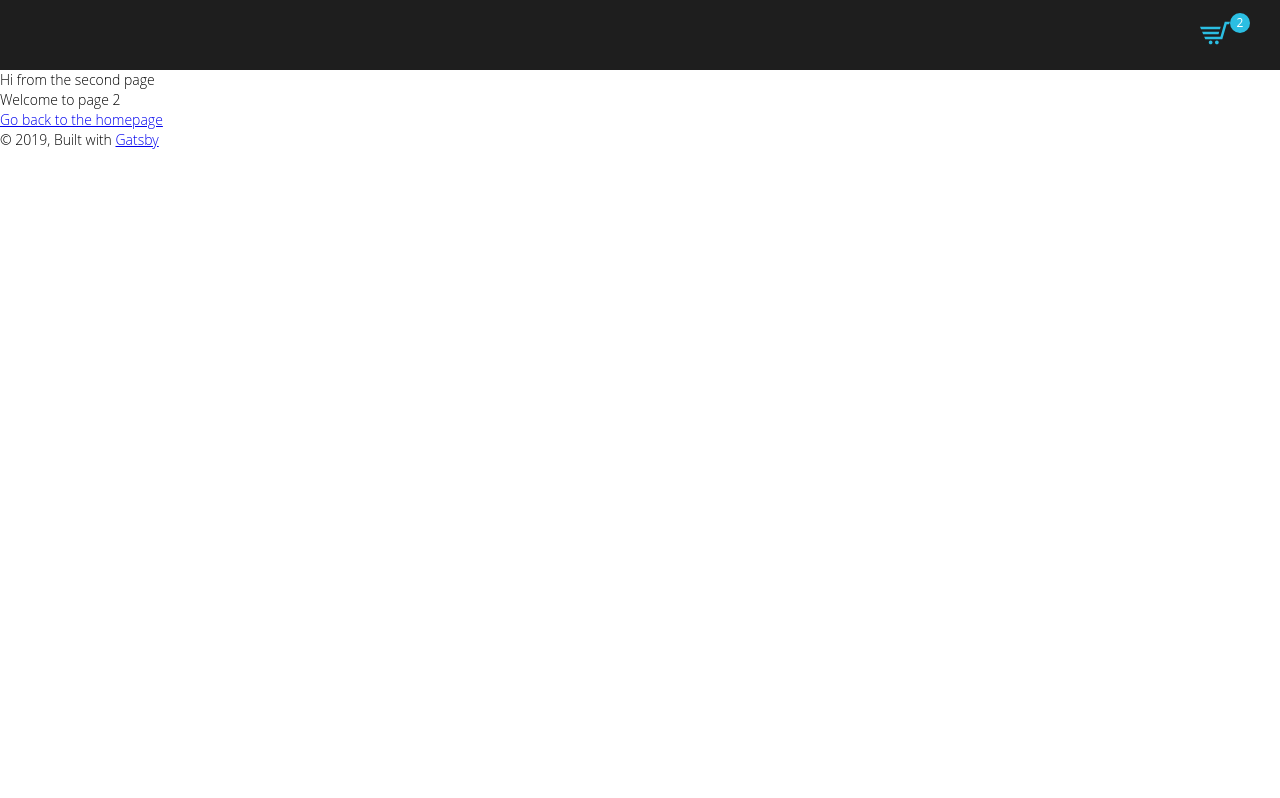
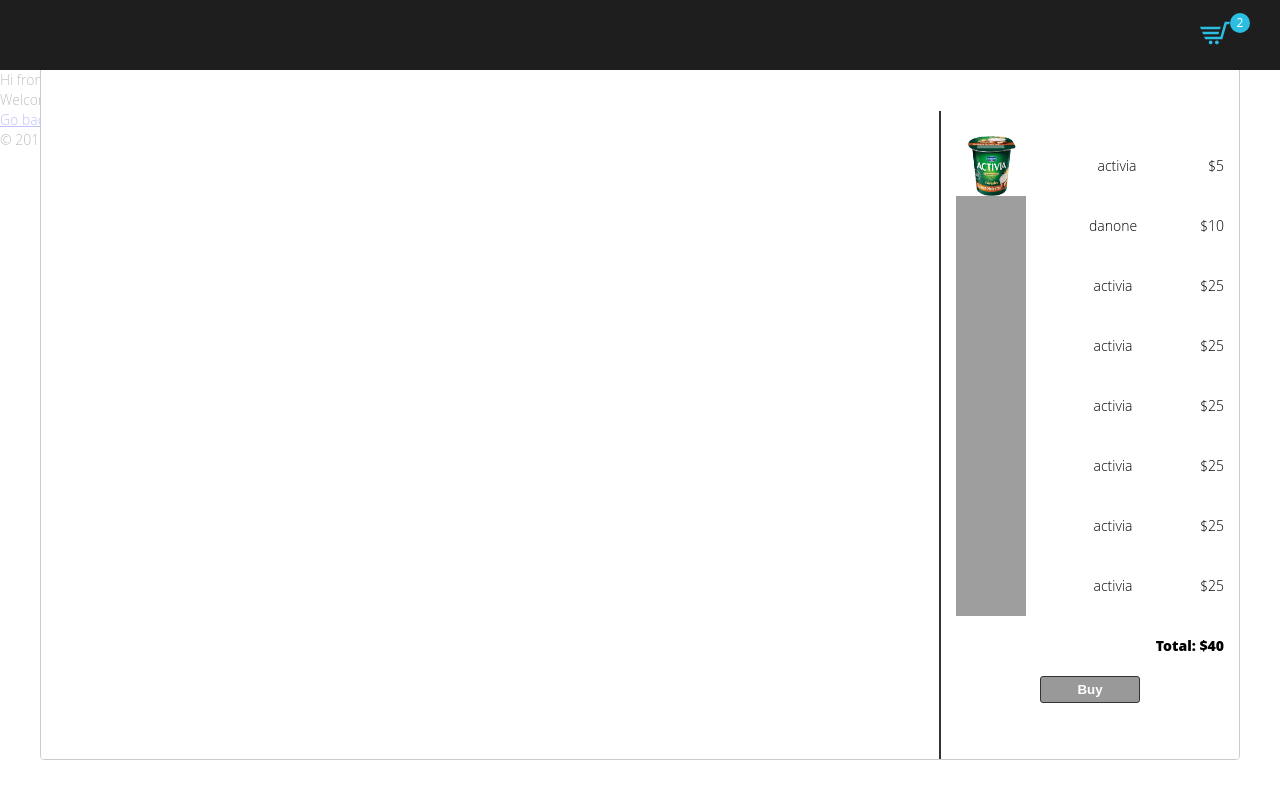
Before and after one commit to viktor2222/shoping-gatsby-redux, a Gatsby site: page /page-2 in a window 1280 px wide. Built offline with nearby package versions, Linux system fonts and the light colour scheme; Gatsby itself is replaced by a stand-in of ours; grey boxes are pictures that could not be loaded; a web font is replaced by a local one.

Commit message:
add plugins
mobx-react && react-modal

```diff
--- a/package.json
+++ b/package.json
@@ -14,10 +14,13 @@
     "gatsby-plugin-sharp": "^2.2.3",
     "gatsby-source-filesystem": "^2.1.3",
     "gatsby-transformer-sharp": "^2.2.1",
+    "mobx": "^5.11.0",
+    "mobx-react": "^6.1.1",
     "prop-types": "^15.7.2",
     "react": "^16.8.6",
     "react-dom": "^16.8.6",
     "react-helmet": "^5.2.1",
+    "react-modal": "^3.9.1",
     "react-reveal": "^1.2.2",
     "styled-components": "^4.3.2"
   },
--- a/src/components/Main/index.js
+++ b/src/components/Main/index.js
@@ -1,4 +1,3 @@
-import { Check } from './Check/check'
 import { ProductList } from './ProductList/productList'
 
-export { Check, ProductList }
+export { ProductList }
--- /dev/null
+++ b/src/components/common/Cart/Cart.jsx
@@ -0,0 +1,58 @@
+import React from 'react'
+import { CustomModal } from '..'
+
+import { BuyBtn } from '../../../styles'
+import {
+  CartList, CartImg, ItemList, SumCount,
+} from './styled'
+
+export const Cart = () => (
+  <>
+    <CustomModal isOpen>
+      <CartList>
+        <ItemList>
+          <CartImg src='./cart/activiafin.png' alt='product item' />
+          <span>activia</span>
+          <span>$5</span>
+        </ItemList>
+        <ItemList>
+          <CartImg src='./cart/11199_pic_amul-amul-masti-spiced-buttermilk-1-ltr.png' alt='product item' />
+          <span>danone</span>
+          <span>$10</span>
+        </ItemList>
+        <ItemList>
+          <CartImg src='./cart/L&F_POTS_LTD_Face_02.png' alt='product item' />
+          <span>activia</span>
+          <span>$25</span>
+        </ItemList>
+        <ItemList>
+          <CartImg src='./cart/L&F_POTS_LTD_Face_02.png' alt='product item' />
+          <span>activia</span>
+          <span>$25</span>
+        </ItemList>
+        <ItemList>
+          <CartImg src='./cart/L&F_POTS_LTD_Face_02.png' alt='product item' />
+          <span>activia</span>
+          <span>$25</span>
+        </ItemList>
+        <ItemList>
+          <CartImg src='./cart/L&F_POTS_LTD_Face_02.png' alt='product item' />
+          <span>activia</span>
+          <span>$25</span>
+        </ItemList>
+        <ItemList>
+          <CartImg src='./cart/L&F_POTS_LTD_Face_02.png' alt='product item' />
+          <span>activia</span>
+          <span>$25</span>
+        </ItemList>
+        <ItemList>
+          <CartImg src='./cart/L&F_POTS_LTD_Face_02.png' alt='product item' />
+          <span>activia</span>
+          <span>$25</span>
+        </ItemList>
+        <SumCount>Total: $40</SumCount>
+        <BuyBtn onClick={() => setOpenCheck(!openCheck)} type='button'>Buy</BuyBtn>
+      </CartList>
+    </CustomModal>
+  </>
+)
--- /dev/null
+++ b/src/components/common/Cart/styled.js
@@ -0,0 +1,41 @@
+import styled from 'styled-components'
+
+export const CartList = styled.ul`
+    position: absolute;
+    border-left: 2px solid #333;
+    padding: 25px 15px;
+    height: calc(100vh - 70px);
+    min-width: 300px;
+    right: 0;
+    top: 0;
+    margin-top: 70px;
+    overflow-y: scroll;
+    ::-webkit-scrollbar {
+        width: 5px;
+    }
+    ::-webkit-scrollbar-track {
+        box-shadow: inset 0 0 6px rgba(0,0,0,0.3);
+    }
+    ::-webkit-scrollbar-thumb {
+        background-color: #2bbee2;
+        outline: 1px solid slategrey;
+    }
+`;
+export const TitleCheck = styled.h4`
+    text-align: center;
+`;
+export const ItemList = styled.li`
+    display: flex;
+    align-items: center;
+    justify-content: space-between;
+`;
+export const CartImg = styled.img`
+    height: 60px;
+    width: 70px;
+`;
+export const SumCount = styled.div`
+    display: flex;
+    justify-content: flex-end;
+    margin-top: 20px;
+    font-weight: 800;
+`;
--- a/src/components/Main/Check/check.jsx
+++ b/src/components/common/Check/check.jsx
@@ -1,12 +1,13 @@
 import React, { useState } from 'react'
 import { Fade } from 'react-reveal'
 
-import { ItemList, CartImg } from '../styled'
+import {
+  ItemList, CartImg,
+  Overlay, CheckContainer, TitleCheck,
+} from './styled'
+
 import { BuyBtn } from '../../../styles'
 
-import {
-  Overlay, CheckContainer, TitleCheck,
-} from './styled'
 
 export const Check = () => {
   const [openCheck, setOpenCheck] = useState(false);
--- a/src/components/Main/Check/styled.js
+++ b/src/components/common/Check/styled.js
@@ -23,7 +23,15 @@ export const CheckContainer = styled.div`
         outline: 1px solid slategrey;
     }
 `;
-
+export const ItemList = styled.li`
+    display: flex;
+    align-items: center;
+    justify-content: space-between;
+`;
+export const CartImg = styled.img`
+    height: 60px;
+    width: 70px;
+`;
 export const Overlay = styled.div`
     background-color: rgba(43, 190, 226, .2);
     position: fixed;
@@ -31,7 +39,6 @@ export const Overlay = styled.div`
     height: 200%;
     border-radius: 4px;
 `;
-
 export const TitleCheck = styled.h4`
     text-align: center;
 `;
--- a/src/components/common/Header/header.jsx
+++ b/src/components/common/Header/header.jsx
@@ -4,6 +4,7 @@ import React, { useState } from 'react'
 // import { Fade } from 'react-reveal'
 // import { Check } from '../../Main'
 
+import { Cart } from '..'
 import {
   Container,
   //  BuyBtn, ItemList, CartImg,
@@ -28,55 +29,9 @@ export const Header = () => {
           <ImgCart src='/cart.svg' alt='cart' />
           <CartCount>2</CartCount>
         </ActiveList>
+        <Cart />
         {/* {open
           && (
-            // <Fade right cascade>
-            //   <CartList>
-            //     <ItemList>
-            //       <CartImg src='./cart/activiafin.png' alt='product item' />
-            //       <span>activia</span>
-            //       <span>$5</span>
-            //     </ItemList>
-            //     <ItemList>
-            //       <CartImg src='./cart/11199_pic_amul-amul-masti-spiced-buttermilk-1-ltr.png' alt='product item' />
-            //       <span>danone</span>
-            //       <span>$10</span>
-            //     </ItemList>
-            //     <ItemList>
-            //       <CartImg src='./cart/L&F_POTS_LTD_Face_02.png' alt='product item' />
-            //       <span>activia</span>
-            //       <span>$25</span>
-            //     </ItemList>
-            //     <ItemList>
-            //       <CartImg src='./cart/L&F_POTS_LTD_Face_02.png' alt='product item' />
-            //       <span>activia</span>
-            //       <span>$25</span>
-            //     </ItemList>
-            //     <ItemList>
-            //       <CartImg src='./cart/L&F_POTS_LTD_Face_02.png' alt='product item' />
-            //       <span>activia</span>
-            //       <span>$25</span>
-            //     </ItemList>
-            //     <ItemList>
-            //       <CartImg src='./cart/L&F_POTS_LTD_Face_02.png' alt='product item' />
-            //       <span>activia</span>
-            //       <span>$25</span>
-            //     </ItemList>
-            //     <ItemList>
-            //       <CartImg src='./cart/L&F_POTS_LTD_Face_02.png' alt='product item' />
-            //       <span>activia</span>
-            //       <span>$25</span>
-            //     </ItemList>
-            //     <ItemList>
-            //       <CartImg src='./cart/L&F_POTS_LTD_Face_02.png' alt='product item' />
-            //       <span>activia</span>
-            //       <span>$25</span>
-            //     </ItemList>
-            //     <SumCount>Total: $40</SumCount>
-            //     <BuyBtn onClick={() => setOpenCheck(!openCheck)} type='button'>Buy</BuyBtn>
-            //   </CartList>
-            // </Fade>
-          //)
         } */}
       </Container>
       {/* {openCheck && (
--- a/src/components/common/Header/styled.js
+++ b/src/components/common/Header/styled.js
@@ -15,28 +15,6 @@ export const HeaderContainer = styled.div`
 
 export const ImgCart = styled.img`
     height: 30px;
-`;
-
-export const CartList = styled.ul`
-    position: absolute;
-    border-left: 2px solid #333;
-    padding: 25px 15px;
-    height: calc(100vh - 70px);
-    min-width: 300px;
-    right: 0;
-    top: 0;
-    margin-top: 70px;
-    overflow-y: scroll;
-    ::-webkit-scrollbar {
-        width: 5px;
-    }
-    ::-webkit-scrollbar-track {
-        box-shadow: inset 0 0 6px rgba(0,0,0,0.3);
-    }
-    ::-webkit-scrollbar-thumb {
-        background-color: #2bbee2;
-        outline: 1px solid slategrey;
-    }
 `;
 
 export const ActiveList = styled.div`
@@ -60,13 +38,6 @@ export const CartCount = styled.span`
     right: -20px;
     color: #fff;
 `;
-
-export const SumCount = styled.div`
-    display: flex;
-    justify-content: flex-end;
-    margin-top: 20px;
-    font-weight: 800;
-`;
 export const Title = styled.h4`
     font: 16px/22px 'Sniglet', sans-serif;
     font-weight: 800;
--- /dev/null
+++ b/src/components/common/Modal/modal.jsx
@@ -0,0 +1,14 @@
+import React from 'react'
+import Modal from 'react-modal'
+
+Modal.setAppElement('#___gatsby')
+
+export const CustomModal = ({ isOpen, children }) => (
+  <>
+    <Modal
+      isOpen={isOpen}
+    >
+      { children }
+    </Modal>
+  </>
+)
--- a/src/components/common/index.js
+++ b/src/components/common/index.js
@@ -1,5 +1,10 @@
 import { Header } from './Header/header'
 import { Layout } from './Layout/layout'
 import { SEO } from './Seo/seo'
+import { CustomModal } from './Modal/modal'
+import { Cart } from './Cart/Cart'
+import { Check } from './Check/check'
 
-export { Header, Layout, SEO }
+export {
+  Header, Layout, SEO, CustomModal, Cart, Check,
+}
```
Also changed, not shown: src/components/Main/styled.js (deleted, +0 -32 lines), src/components/common/Layout/layout.jsx (+0 -7 lines), 1 other file.
